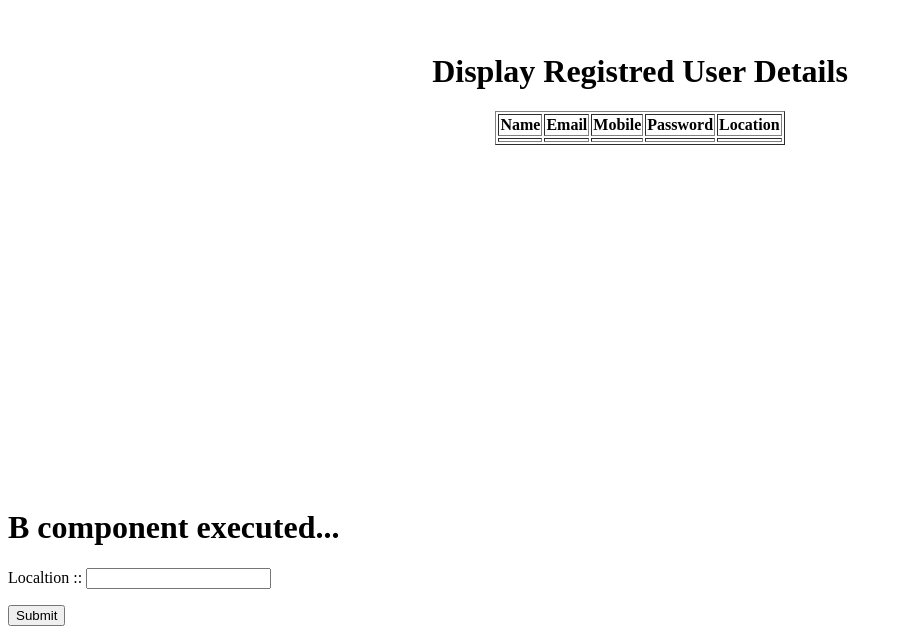
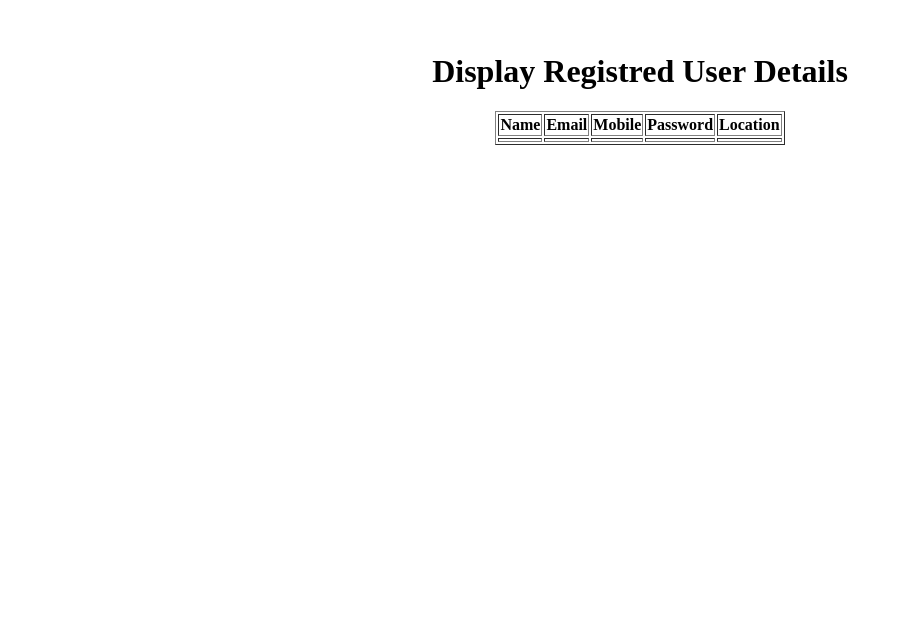
Before and after one commit to arvindrealcoderz/reactJs, a Next.js app: page / in a window 1280 px wide. Shown: the part 1120-1762 px from the top of the page, without its empty margins (0-903 px from the left). After the commit the page ends 1616 px from the top, so only its background shows below. Built offline with nearby package versions, Linux system fonts and the light colour scheme.

Commit message:
remove c component

```diff
--- a/src/app/B.js
+++ /dev/null
@@ -1,21 +0,0 @@
-'use client'
-import React from "react";
-import { appStore } from "@/store";
-export const B=()=>{
-    const [loc , setLoc]=React.useState("");
-    const fnSubmit=()=>{
-        appStore.dispatch({type:'Loc', payload: loc})
-    }
-    return (
-        <>
-            <h1>B component executed...</h1>
-            <p>
-                Localtion :: <input onChange={(eve)=>setLoc(eve.target.value)}/>
-
-            </p>
-            <p>
-                <button onClick={fnSubmit}>Submit</button>
-            </p>
-        </>
-    )
-}
--- a/src/app/page.js
+++ b/src/app/page.js
@@ -1,7 +1,6 @@
 import Image from 'next/image'
 import styles from './page.module.css'
 import {Registration} from './Registration';
-import {B} from './B';
 import DisplayUsers from './DisplayUsers';
 
 export default function App() {
@@ -9,7 +8,6 @@ export default function App() {
     <>
     <Registration/>
     <DisplayUsers/>
-    <B/>
     </>
 
   )
--- a/src/reducer.js
+++ b/src/reducer.js
@@ -10,13 +10,6 @@ export const appReducer=(state=init, action)=>{
             mobile:action.payload.mobile
         }
         break;
-        case "Loc" : state={
-            ...state,
-            loc:action.payload
-        }
-        break;
-
-
         default:
             break;
     }
```
